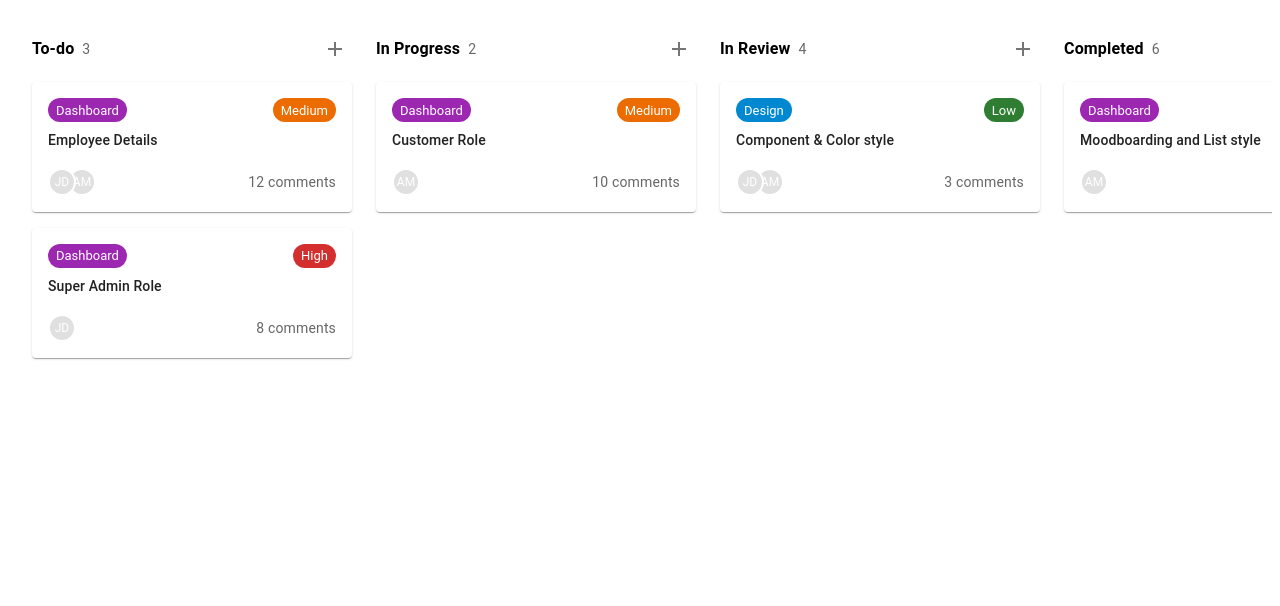
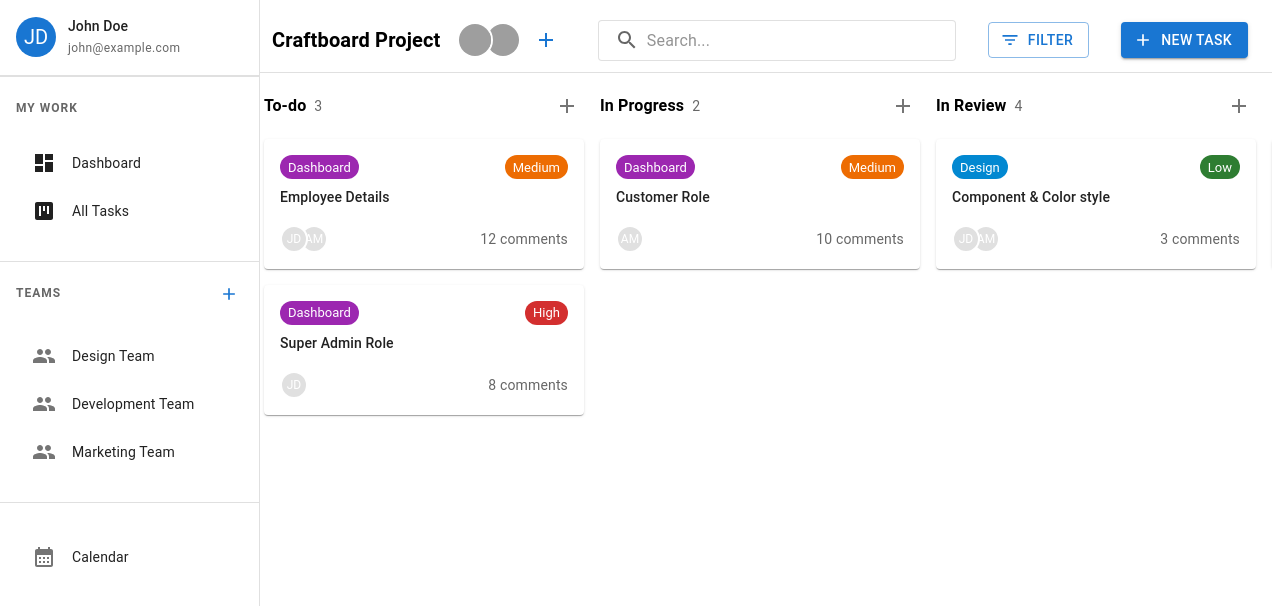
Before and after one commit to shreyasingh1354/Kanban-task-manager, a React (Create React App) app in the folder frontend/: page /board in a window 1280 px wide. Shown: the top 606 px of the page. Built offline with nearby package versions, Linux system fonts and the light colour scheme; grey boxes are pictures that could not be loaded.

Commit message:
added sidebar on board/all tasks as well

```diff
--- a/frontend/src/pages/board.js
+++ b/frontend/src/pages/board.js
@@ -9,6 +9,8 @@ import {
   Avatar,
 } from '@mui/material';
 import { Add as AddIcon } from '@mui/icons-material';
+import Sidebar from '../components/sidebar';
+import Header from '../components/header';
 
 const Board = () => {
   const columns = [
@@ -89,8 +91,15 @@ const Board = () => {
   };
 
   return (
-    <Box sx={{ p: 3, overflowX: 'auto' }}>
-      <Box sx={{ display: 'flex', gap: 3 }}>
+    <Box sx={{ display: 'left', height: '100vh', overflow: 'hidden' }}>
+      {/* Sidebar */}
+      <Sidebar />
+
+      {/* Main Content */}
+      <Box component="main" sx={{ flexGrow: 1, p: 0, ml: '240px', width: 'calc(100% - 240px)', overflowY: 'auto' }}>
+        <Header title="Board" />
+
+        <Box sx={{ display: 'flex', gap: 2, p: 2 }}>
           {columns.map((column, index) => (
             <Box key={index} sx={{ width: 320, flexShrink: 0 }}>
               <Box sx={{ display: 'flex', alignItems: 'center', justifyContent: 'space-between', mb: 2 }}>
@@ -152,6 +161,7 @@ const Board = () => {
           ))}
         </Box>
       </Box>
+    </Box>
   );
 };
 
```
Lines whose indentation alone changed are shown as unchanged.
